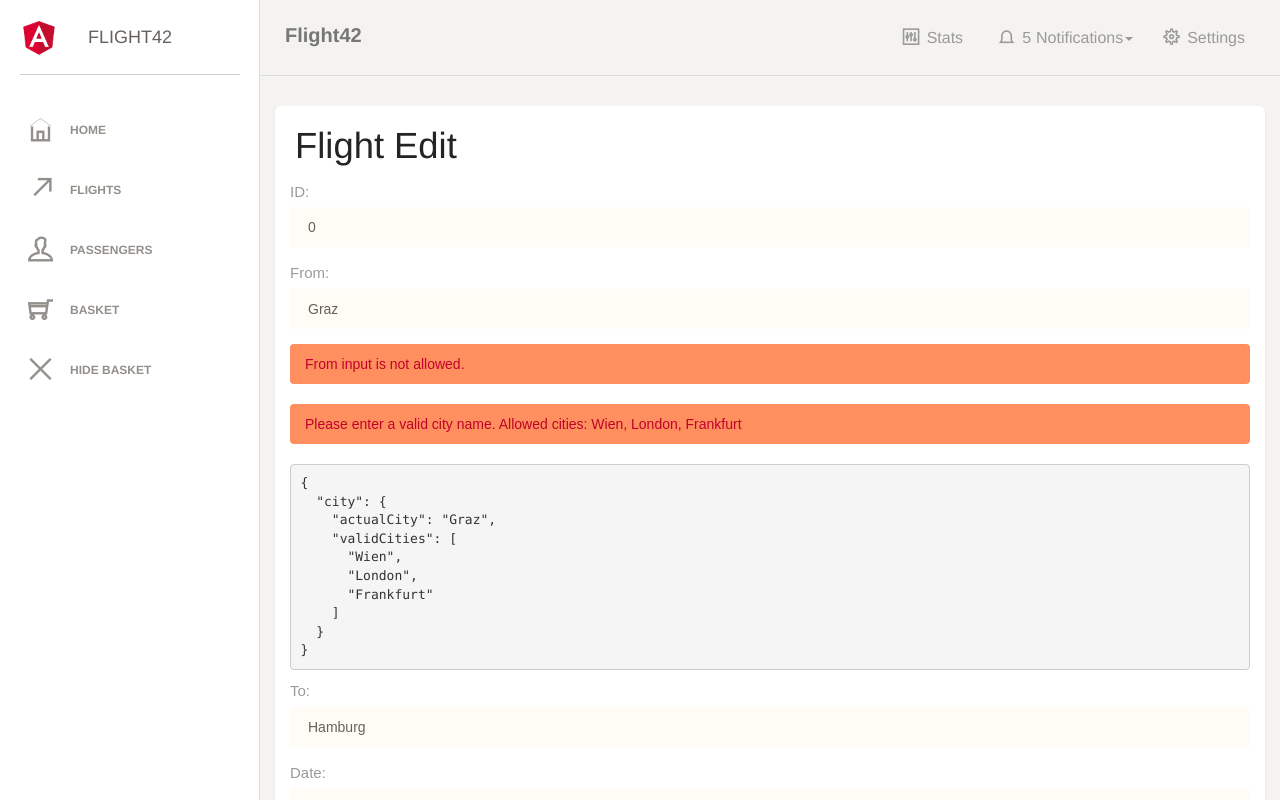
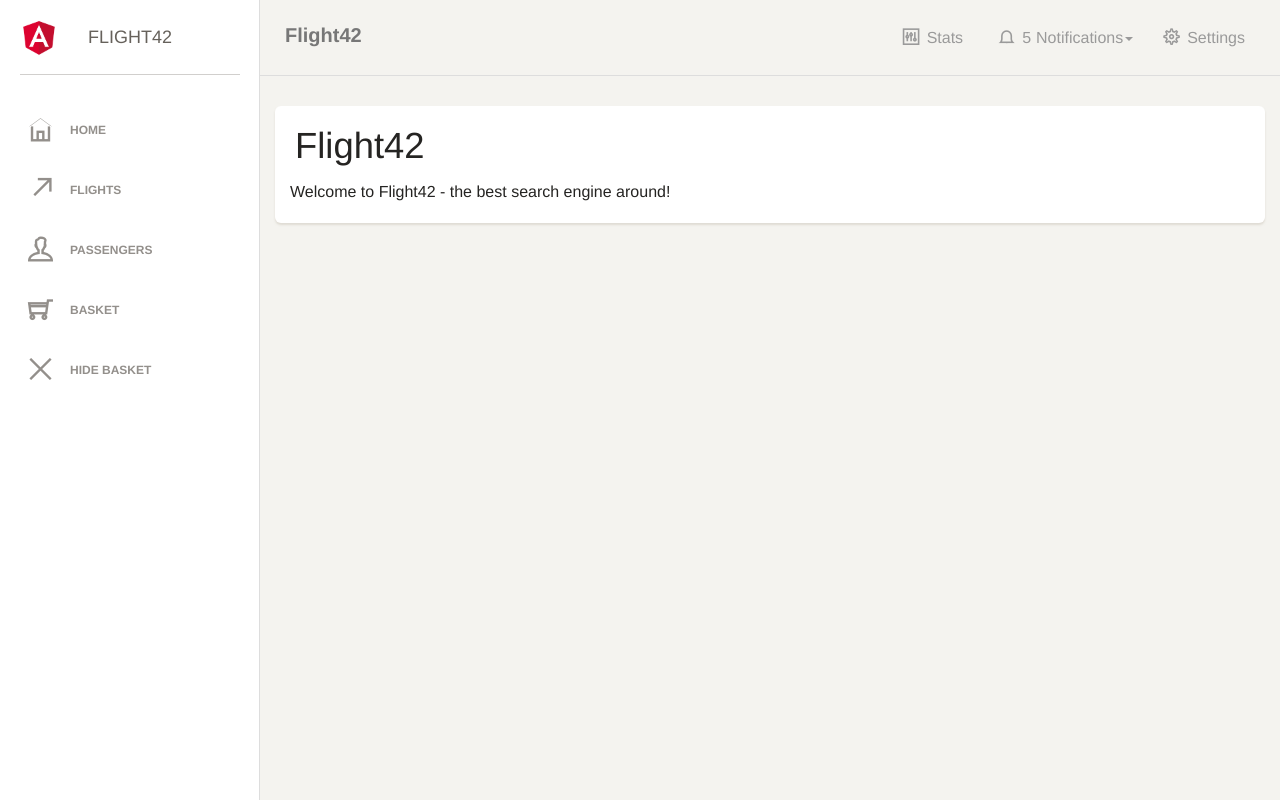
Before and after one commit to mikezks/20220328, an Angular app: page /home in a window 1280 px wide. Built offline with nearby package versions, Linux system fonts and the light colour scheme; a web font is replaced by a local one.

Commit message:
feat: root level routing

```diff
--- a/src/app/app.component.html
+++ b/src/app/app.component.html
@@ -9,8 +9,7 @@
 
       <div class="content">
 
-          <!-- <app-flight-search></app-flight-search> -->
-          <app-flight-edit></app-flight-edit>
+          <router-outlet></router-outlet>
 
       </div>
   </div>
--- a/src/app/app.module.ts
+++ b/src/app/app.module.ts
@@ -1,7 +1,9 @@
 import { HttpClientModule } from '@angular/common/http';
 import { NgModule } from '@angular/core';
 import { BrowserModule } from '@angular/platform-browser';
+import { RouterModule } from '@angular/router';
 import { AppComponent } from './app.component';
+import { APP_ROUTES } from './app.routes';
 import { CoreModule } from './core/core.module';
 import { FlightBookingModule } from './flight-booking/flight-booking.module';
 
@@ -13,6 +15,7 @@ import { FlightBookingModule } from './flight-booking/flight-booking.module';
   imports: [
     BrowserModule,
     HttpClientModule,
+    RouterModule.forRoot(APP_ROUTES),
     CoreModule,
     FlightBookingModule
   ],
--- /dev/null
+++ b/src/app/app.routes.ts
@@ -0,0 +1,23 @@
+import { Routes } from "@angular/router";
+import { HomeComponent } from "./core/feature/home/home.component";
+import { FlightSearchComponent } from "./flight-booking/feature/flight-search/flight-search.component";
+
+export const APP_ROUTES: Routes = [
+  {
+    path: '',
+    redirectTo: 'home',
+    pathMatch: 'full'
+  },
+  {
+    path: 'home',
+    component: HomeComponent
+  },
+  {
+    path: 'flight-booking/flight-search',
+    component: FlightSearchComponent
+  },
+  {
+    path: '**',
+    redirectTo: 'home'
+  }
+];
--- /dev/null
+++ b/src/app/core/feature/home/home.component.html
@@ -0,0 +1,8 @@
+<div class="card">
+  <div class="header">
+    <h2 class="title">Flight42</h2>
+  </div>
+  <div class="content">
+    <p>Welcome to Flight42 - the best search engine around!</p>
+  </div>
+</div>
--- /dev/null
+++ b/src/app/core/feature/home/home.component.ts
@@ -0,0 +1,15 @@
+import { Component, OnInit } from '@angular/core';
+
+@Component({
+  selector: 'app-home',
+  templateUrl: './home.component.html',
+  styleUrls: ['./home.component.css']
+})
+export class HomeComponent implements OnInit {
+
+  constructor() { }
+
+  ngOnInit(): void {
+  }
+
+}
--- a/src/app/core/ui/sidebar/sidebar.component.html
+++ b/src/app/core/ui/sidebar/sidebar.component.html
@@ -9,14 +9,14 @@
     </div>
     <ul class="nav">
         <li>
-            <a>
+            <a routerLink="/home">
                 <i class="ti-home"></i>
                 <p>Home</p>
             </a>
         </li>
 
         <li>
-            <a>
+            <a routerLink="/flight-booking/flight-search">
                 <i class="ti-arrow-top-right"></i>
                 <p>Flights</p>
             </a>
```
Also changed, not shown: src/app/core/core.module.ts (+6 -2 lines), src/app/core/feature/home/home.component.css (added), 1 other file (tests, documents, lock files or other folders).
